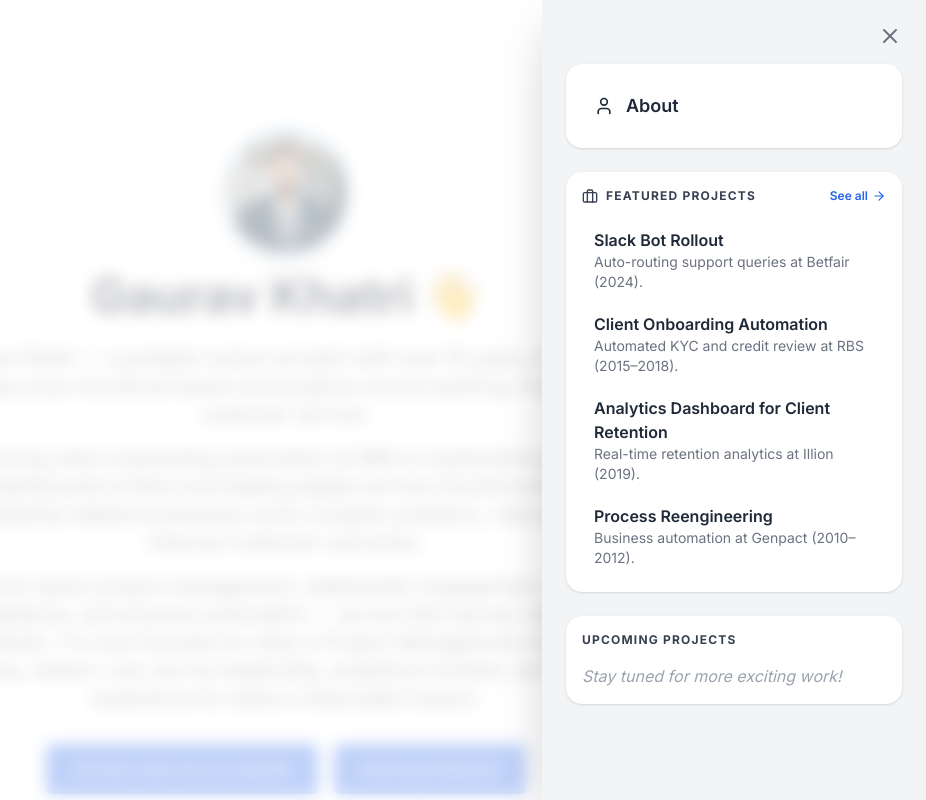
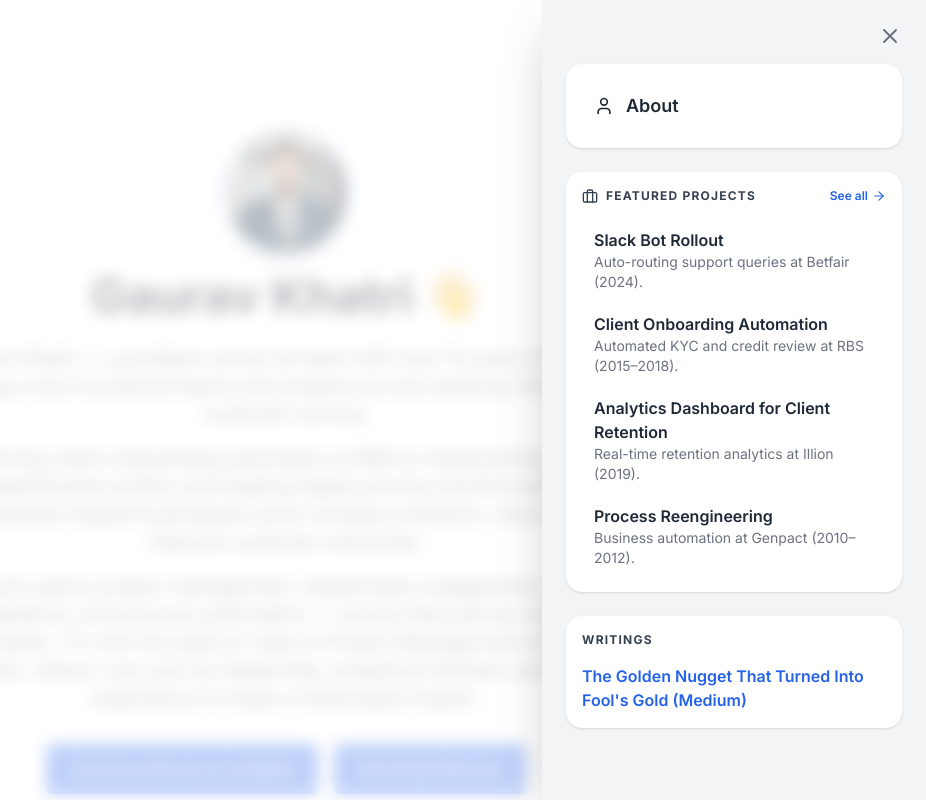
Before and after one commit to khatrigaurav21/Portfolio, a React (Vite) app: page / in a window 1280 px wide. Both pictures are taken after a click on the button "Open menu". Shown: the top 800 px of the page, without its empty margins (354-1280 px from the left). Built offline with nearby package versions, Linux system fonts and the light colour scheme; the HTML template or start-up script is replaced by a standard one.

Commit message:
Update sidebar: rename Upcoming Projects to Writings and add Medium article link

```diff
--- a/src/components/MenuDrawer.tsx
+++ b/src/components/MenuDrawer.tsx
@@ -87,10 +87,17 @@ const MenuDrawer: React.FC<MenuDrawerProps> = ({ open, onClose }) => {
             </ul>
           </div>
 
-          {/* Capsule 3: Upcoming Projects */}
+          {/* Capsule 3: Writings */}
           <div className="bg-white rounded-2xl shadow p-4 flex flex-col gap-2">
-            <div className="text-gray-700 text-xs uppercase tracking-widest font-bold mb-2">Upcoming Projects</div>
-            <div className="text-gray-400 text-base italic">Stay tuned for more exciting work!</div>
+            <div className="text-gray-700 text-xs uppercase tracking-widest font-bold mb-2">Writings</div>
+            <a
+              href="https://medium.com/@khatri.gaurav_52663/the-golden-nugget-that-turned-into-fools-gold-a212d7bf1ec0"
+              target="_blank"
+              rel="noopener noreferrer"
+              className="text-blue-600 text-base font-semibold hover:underline"
+            >
+              The Golden Nugget That Turned Into Fool's Gold (Medium)
+            </a>
           </div>
         </div>
       </aside>
```
